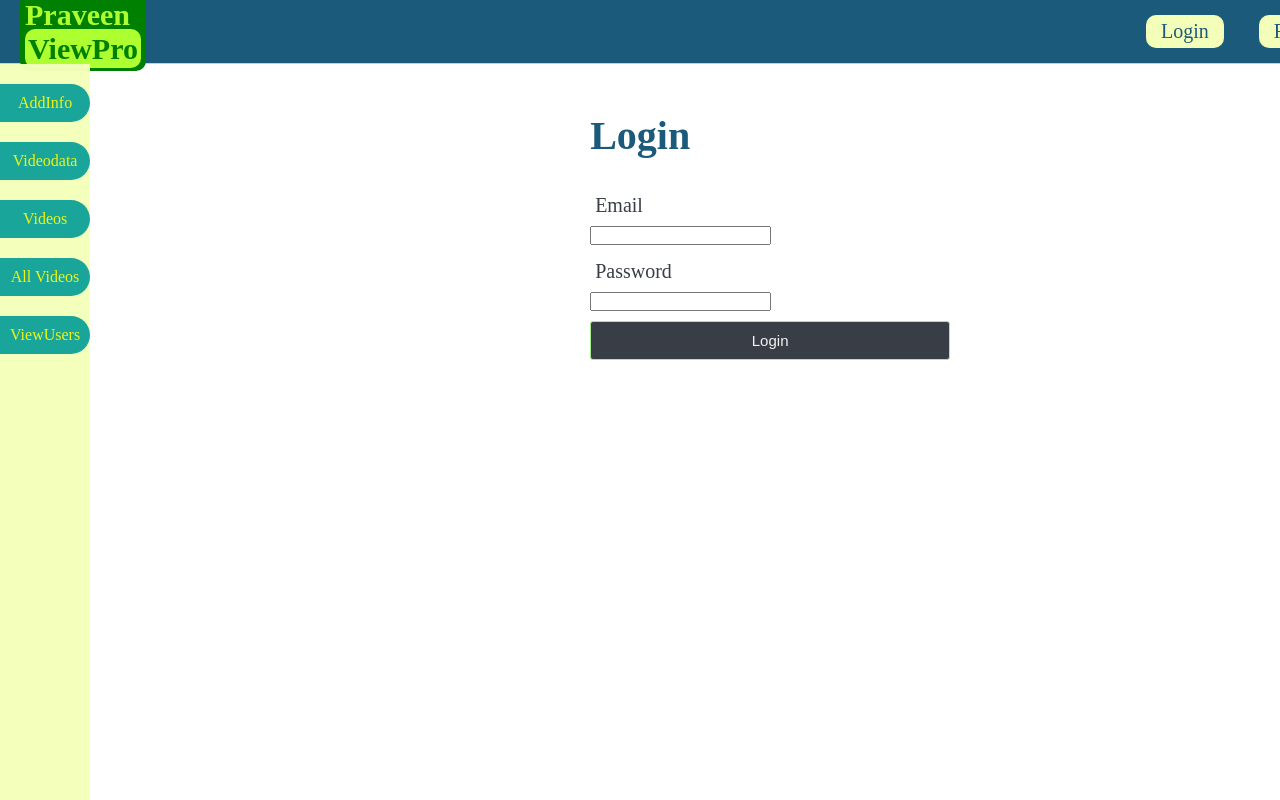
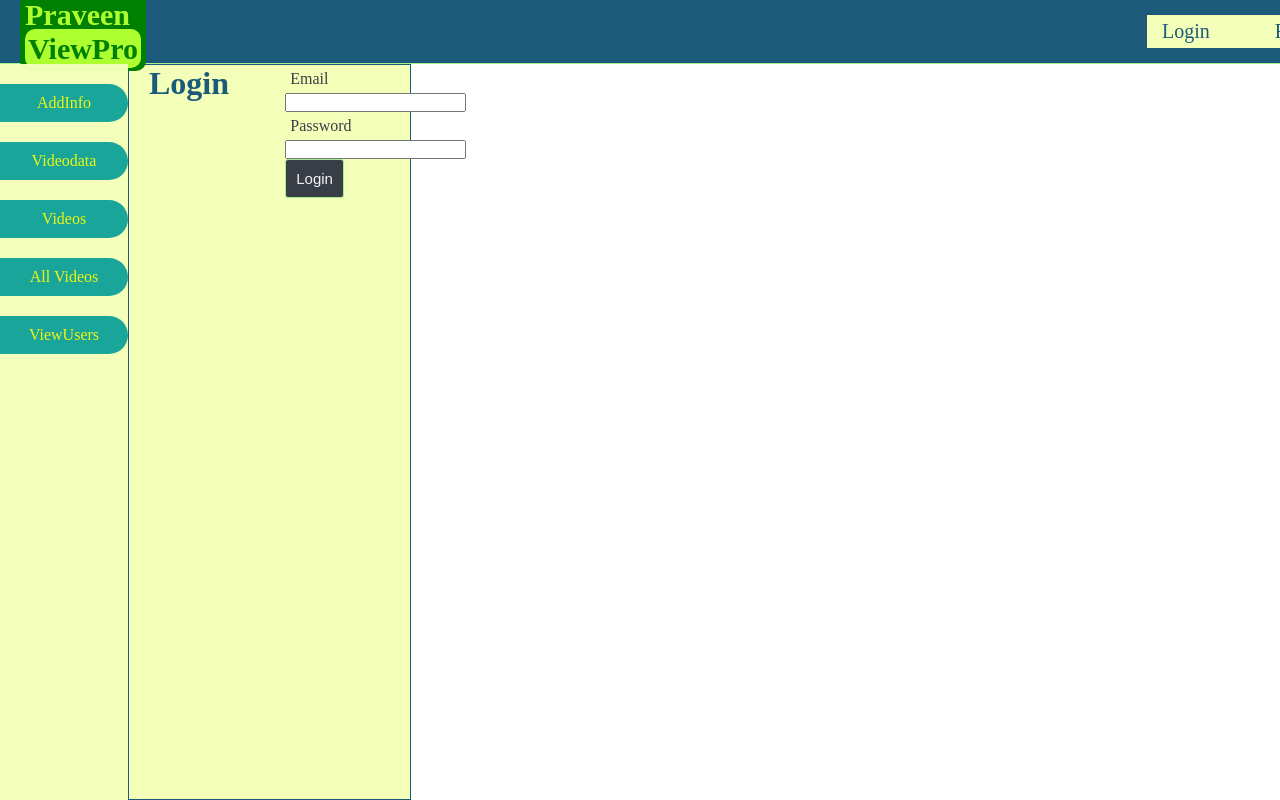
Before and after one commit to PraveenC786/Video_Vault_Reactjs, a React (Vite) app: page /login in a window 1280 px wide. Shown: the top 800 px of the page. Built offline with nearby package versions, Linux system fonts and the light colour scheme.

Commit message:
Fix css in login and register page

```diff
--- a/src/authentication/Login.jsx
+++ b/src/authentication/Login.jsx
@@ -50,7 +50,7 @@ const Login = () => {
     }
   }
   return (
-    <main className='content'>
+    <main className='reg_login'>
 
     <h1>Login</h1>
 
--- a/src/authentication/Register.jsx
+++ b/src/authentication/Register.jsx
@@ -36,7 +36,7 @@ const Register = () => {
     }
   return (
     <>
-     <main className="content">
+     <main className="reg_login">
     <h1>Register</h1>
 
       <form onSubmit={handleSubmit}>
--- a/src/global.css
+++ b/src/global.css
@@ -40,6 +40,8 @@ nav{
 .reg_login{
     display: flex;
     gap: 20%;
+    border: 1px solid #1b5a7a;
+    background-color: #f3ffb9;
 }
 .reg_login a , .logout_btn {
     text-decoration: none;
```
